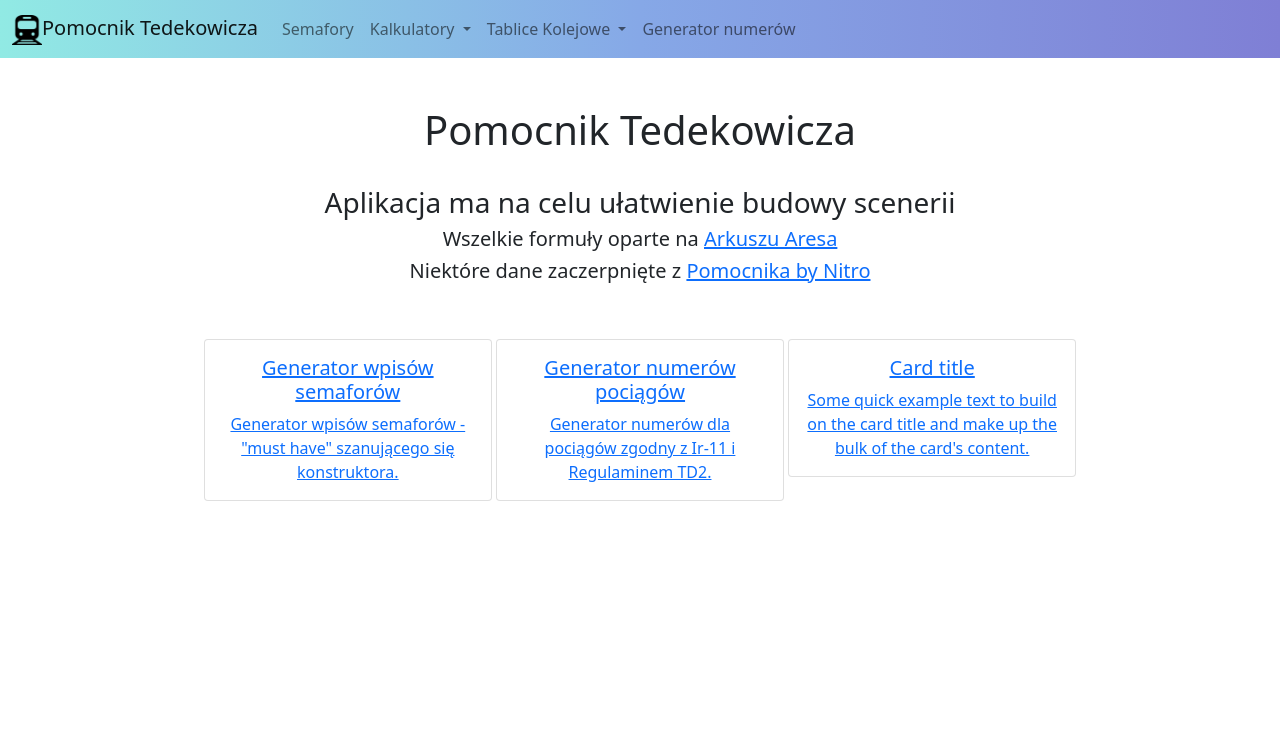
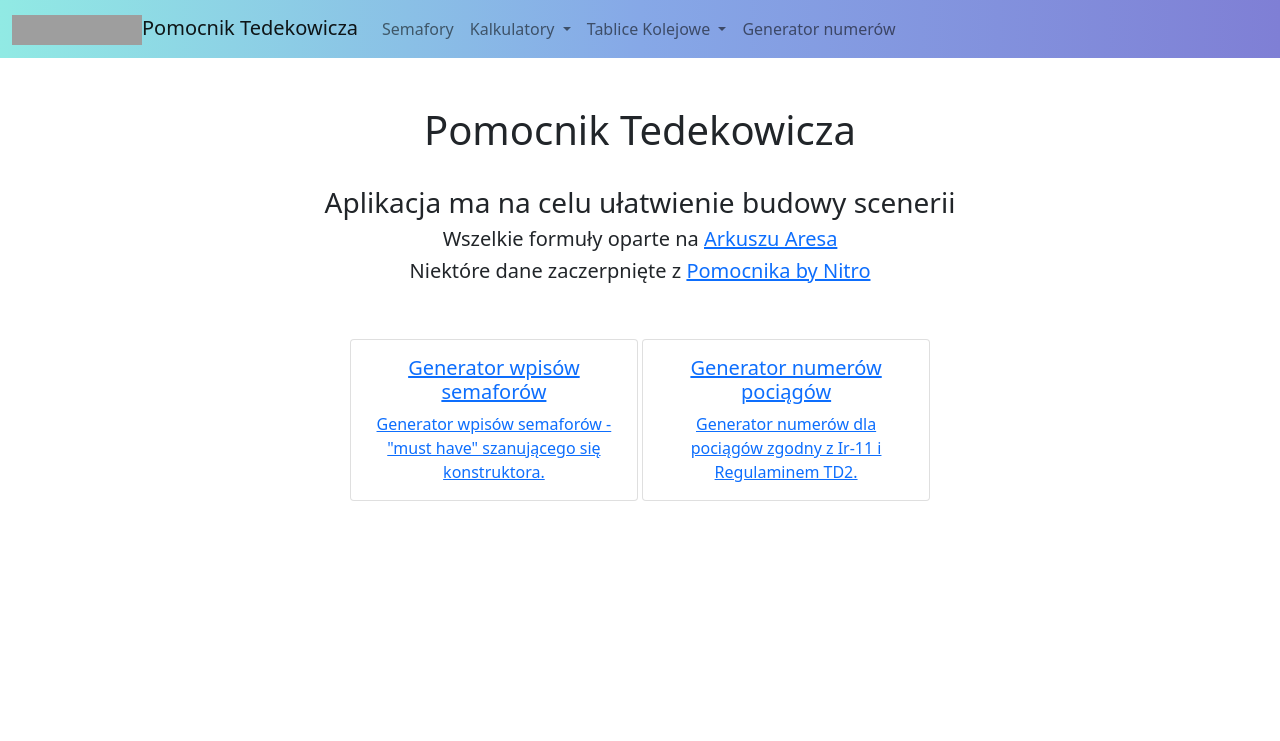
Before and after one commit to PiotrDebicki/Pomocnik-tedekowicza, a Flask app: page / in a window 1280 px wide. Shown: the top 741 px of the page. Run offline with Flask 2, Linux system fonts and the light colour scheme; some libraries are stand-ins or nearby versions; grey boxes are pictures that could not be loaded.

Commit message:
change of index apperance

```diff
--- a/templates/base.html
+++ b/templates/base.html
@@ -18,7 +18,7 @@
     <nav class="navbar navbar-expand-lg navbar-light bg-light"
         style="background: linear-gradient(to right, #91EAE4, #86A8E7, #7F7FD5);">
         <div class="container-fluid">
-            <a class="navbar-brand" href="/"><img src="/static/favicon.ico" alt="" width="30" height="30">Pomocnik Tedekowicza</a>
+            <a class="navbar-brand" href="/"><img src="/static/logo.png" alt="" width="130" height="30">Pomocnik Tedekowicza</a>
             <div class="collapse navbar-collapse" id="navbarNavDropdown">
                 <ul class="navbar-nav">
                     <li class="nav-item">
--- a/templates/index.html
+++ b/templates/index.html
@@ -11,7 +11,7 @@
 <br>
 <br>
 <div style="text-align: center; display: inline-block;">
-    <a href="/#/" style=" text-align: center; display: inline-block;">
+    <a href="/wpisy-do-semaforow" style=" text-align: center; display: inline-block;">
         <div class="card" style="width: 18rem;">
             <div class="card-body">
                 <h5 class="card-title">Generator wpisów semaforów</h5>
@@ -19,7 +19,7 @@
             </div>
         </div>
     </a>
-    <a href="/#/" style=" text-align: center; display: inline-block;">
+    <a href="/numer" style=" text-align: center; display: inline-block;">
         <div class="card" style="width: 18rem;">
             <div class="card-body">
                 <h5 class="card-title">Generator numerów pociągów</h5>
@@ -27,13 +27,5 @@
             </div>
         </div>
     </a>
-    <a href="/#/" style=" text-align: center; display: inline-block;">
-        <div class="card" style="width: 18rem;">
-            <div class="card-body">
-                <h5 class="card-title">Card title</h5>
-                <p class="card-text">Some quick example text to build on the card title and make up the bulk of the card's content.</p>
-            </div>
-        </div>
-    </a>
 </div>
 {% endblock %}
```
Also changed, not shown: static/favicon.ico.
